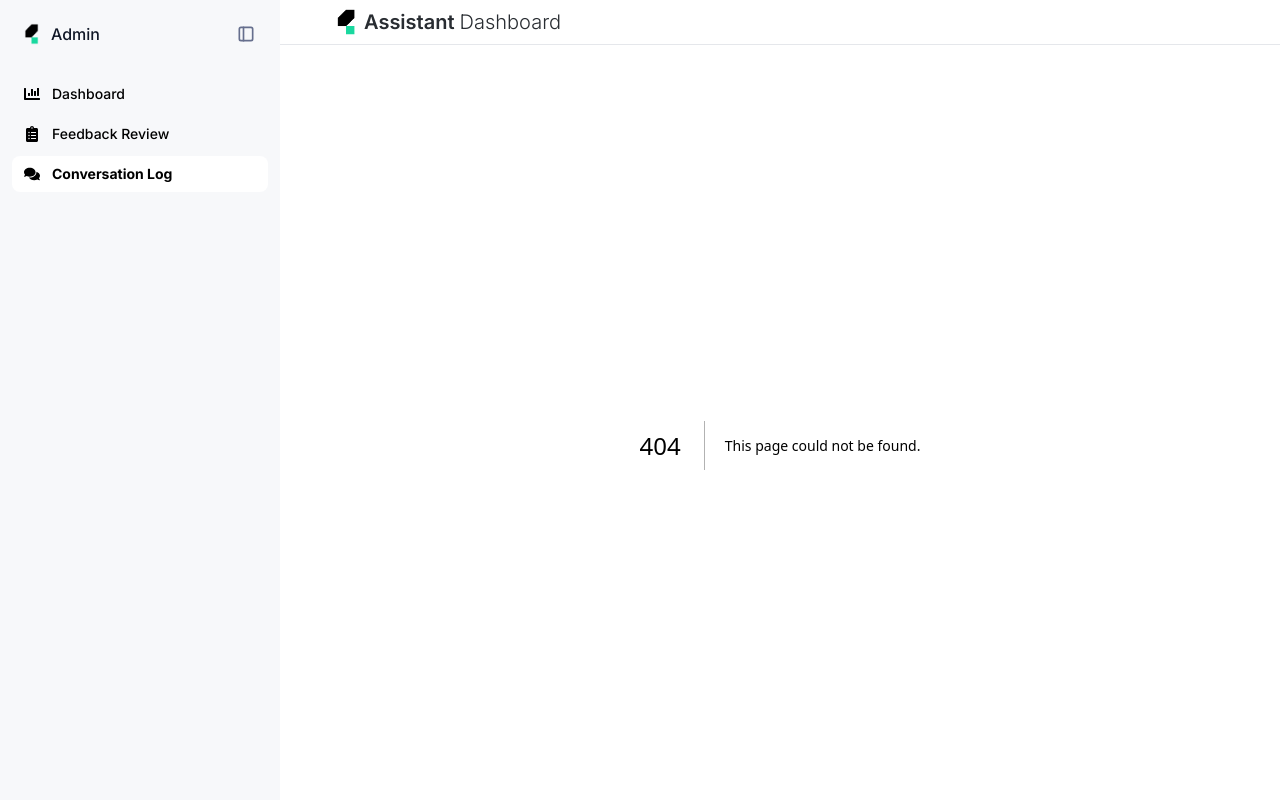
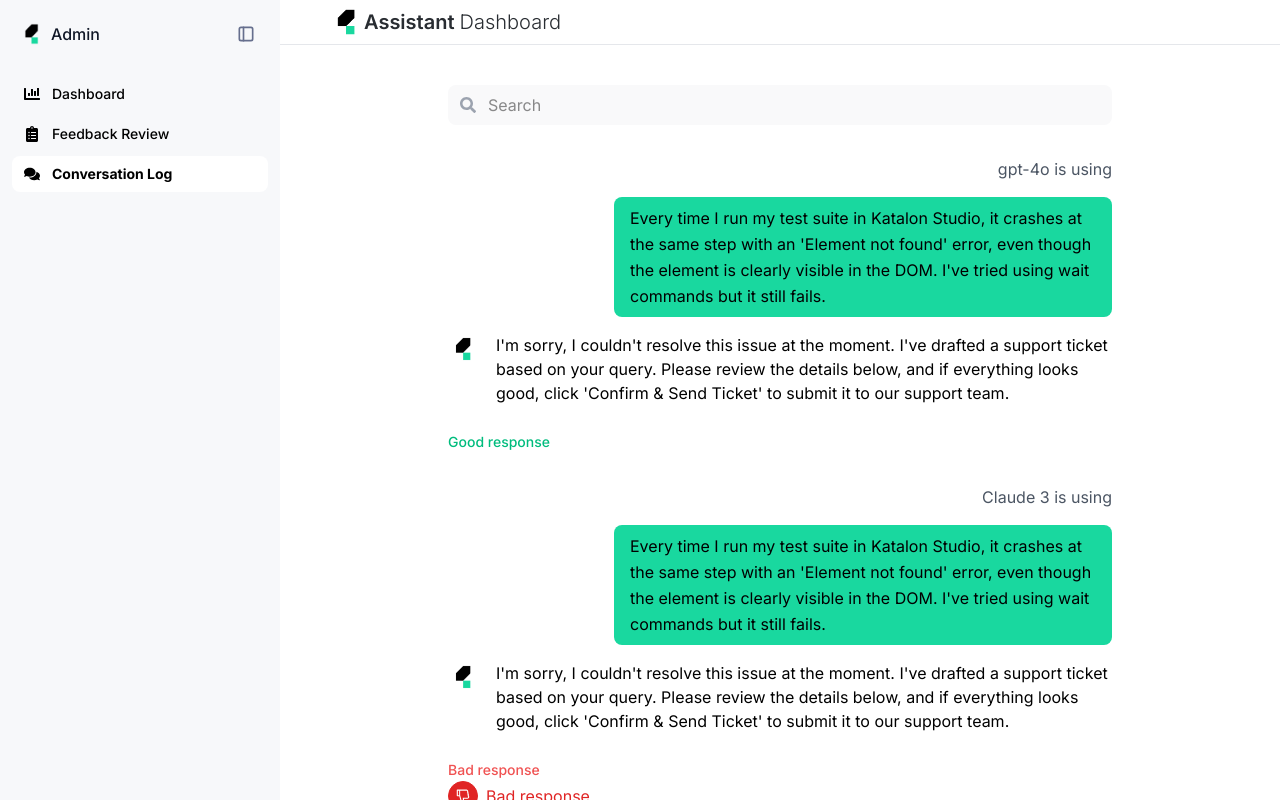
Before and after one commit to tpkdoan/Katalon-Dashboard, a Next.js app in the folder katalon-dashboard/: page /conversation/1 in a window 1280 px wide. Before the commit this address had no page. Built offline with nearby package versions, Linux system fonts and the light colour scheme.

Commit message:
Conversation Log Detail Page

```diff
--- /dev/null
+++ b/katalon-dashboard/app/components/ChatWidget.module.css
@@ -0,0 +1,139 @@
+.closeButton {
+  padding: 0.25rem;
+  border-radius: 9999px;
+  cursor: pointer;
+  background: none;
+  border: none;
+}
+
+.closeIcon {
+  width: 1.25rem;
+  height: 1.25rem;
+  color: white;
+}
+
+.closeIconForFeedbackForm {
+  width: 1.25rem;
+  height: 1.25rem;
+  color: black;
+  cursor: pointer;
+}
+
+.chatMessages {
+  flex: 1;
+  overflow-y: auto;
+  padding: 1.5rem 1rem 2rem;
+  background-color: white;
+}
+
+
+.searchContainer {
+  max-width: 100%;
+  background-color: rgb(255, 255, 255);
+  flex-shrink: 0;
+  margin: 0px 16px 0px;
+  border: none;
+  border-radius: 28px;
+}
+
+.chatButton {
+  width: 3.5rem;
+  height: 3.5rem;
+  background-color: #10b981;
+  border-radius: 9999px;
+  box-shadow: 0 10px 15px rgba(0, 0, 0, 0.1);
+  display: flex;
+  align-items: center;
+  justify-content: center;
+  transition: all 0.3s ease;
+  border: none;
+}
+
+.chatButton:hover {
+  background-color: #059669;
+}
+
+.chatHeader {
+  background-color: #5959eb;
+  border-top-left-radius: 0.75rem;
+  border-top-right-radius: 0.75rem;
+  padding: 0.75rem 1rem;
+  display: flex;
+  align-items: center;
+  justify-content: space-between;
+  cursor: pointer;
+}
+
+.headerLeft {
+  display: flex;
+  align-items: center;
+  gap: 0.5rem;
+}
+
+.logoWrapper {
+  width: 40px;
+  height: 40px;
+  background-color: white;
+  border-radius: 50%;
+  overflow: hidden;
+  position: relative;
+  display: flex;
+  align-items: center;
+  justify-content: center;
+  flex-shrink: 0;
+  box-shadow: 0 0 4px rgba(0, 0, 0, 0.1);
+}
+
+.logo {
+  border-radius: 9999px;
+}
+
+.title {
+  color: white;
+  font-weight: 700;
+  font-size: 1rem;
+  line-height: 1.25rem;
+}
+
+.titleForFeedbackForm {
+  color: black;
+  font-weight: 700;
+  font-size: 1rem;
+  line-height: 1.25rem;
+}
+
+.submitButton {
+  background-color: #10b981;
+  border-radius: 0.75rem;
+  padding: 0.5rem 1rem;
+  transition: all 0.3s ease;
+  border: none;
+  font-weight: 600;
+  color: white;
+  cursor: pointer;
+}
+.submitButton:hover {
+  background-color: #059669;
+}
+
+.bubbleWrapper {
+  display: flex;
+  justify-content: flex-end;
+  margin-top: 1.25rem;  /* mt-5 */
+  margin-bottom: 2.5rem; /* mb-10 */
+}
+
+.message {
+  color: black;
+  font-size: 1rem; /* text-md */
+  line-height: 1.625;
+  border-radius: 0.5rem; /* rounded-lg */
+  background-color: #19D89F;
+  padding: 0.5rem 1rem; /* p-2 px-4 */
+  max-width: 75%;
+  word-break: break-word;
+  overflow-wrap: anywhere;
+}
+
+/* light mode support */
+@media (prefers-color-scheme: light) {}
--- /dev/null
+++ b/katalon-dashboard/app/components/ConservationLogDetail.tsx
@@ -0,0 +1,148 @@
+"use client";
+import { useState, useEffect } from "react";
+import { AiOutlineLike, AiOutlineDislike } from "react-icons/ai";
+import { FaSearch } from "react-icons/fa";
+import Image from "next/image";
+import styles from "./ChatWidget.module.css";
+interface ConversationDetail {
+  id: string;
+  conversationId: string;
+}
+
+interface Message {
+  model: string;
+  userQuestion: string;
+  aiResponse: string;
+  type: "good" | "bad";
+}
+
+export function ConversationLogDetail({ conversationId }: { conversationId: string }) {
+  const [conversation, setConversation] = useState<Message[]>([]);
+  const [isLoading, setIsLoading] = useState(true);
+  const [searchTerm, setSearchTerm] = useState("");
+
+  useEffect(() => {
+    // Simulate loading conversation details
+    const loadConversationDetails = async () => {
+      setIsLoading(true);
+      await new Promise((resolve) => setTimeout(resolve, 800));
+
+      // Mock data for conversation detail
+      const mockMessages: Message[] = [
+        {
+          model: "gpt-4o is using",
+          userQuestion:
+            "Every time I run my test suite in Katalon Studio, it crashes at the same step with an 'Element not found' error, even though the element is clearly visible in the DOM. I've tried using wait commands but it still fails.",
+          aiResponse:
+            "I'm sorry, I couldn't resolve this issue at the moment. I've drafted a support ticket based on your query. Please review the details below, and if everything looks good, click 'Confirm & Send Ticket' to submit it to our support team.",
+          type: "good",
+        },
+        {
+          model: "Claude 3 is using",
+          userQuestion:
+            "Every time I run my test suite in Katalon Studio, it crashes at the same step with an 'Element not found' error, even though the element is clearly visible in the DOM. I've tried using wait commands but it still fails.",
+          aiResponse:
+            "I'm sorry, I couldn't resolve this issue at the moment. I've drafted a support ticket based on your query. Please review the details below, and if everything looks good, click 'Confirm & Send Ticket' to submit it to our support team.",
+          type: "bad",
+        },
+      ];
+
+      setConversation(mockMessages);
+      setIsLoading(false);
+    };
+
+    loadConversationDetails();
+  }, [conversationId]);
+
+  if (isLoading) {
+    return (
+      <div className="p-6">
+        <div className="animate-pulse space-y-6">
+          <div className="h-8 bg-gray-200 rounded w-1/3"></div>
+          <div className="space-y-4">
+            <div className="h-4 bg-gray-200 rounded w-1/2"></div>
+            <div className="h-4 bg-gray-200 rounded w-3/4"></div>
+            <div className="h-4 bg-gray-200 rounded w-1/2"></div>
+          </div>
+        </div>
+      </div>
+    );
+  }
+
+  if (!conversation || conversation.length === 0) {
+    return (
+      <div className="p-6">
+        <div className="text-center py-12">
+          <p className="text-gray-500">Conversation not found</p>
+        </div>
+      </div>
+    );
+  }
+
+  // Filter messages by search term
+  const filteredMessages = conversation.filter(
+    (msg) =>
+      msg.userQuestion.toLowerCase().includes(searchTerm.toLowerCase()) ||
+      msg.aiResponse.toLowerCase().includes(searchTerm.toLowerCase())
+  );
+
+  return (
+    <div className="p-10 space-y-8 md:mx-32">
+      <div className="flex-1 relative mb-8">
+        <FaSearch className="absolute left-3 top-1/2 transform -translate-y-1/2 text-gray-400 h-4 w-4" />
+        <input
+          type="text"
+          placeholder="Search"
+          value={searchTerm}
+          onChange={(e) => setSearchTerm(e.target.value)}
+          className="w-full pl-10 pr-3 py-2 rounded-lg bg-[#F9F9FA]"
+        />
+      </div>
+
+      {filteredMessages.map((msg, idx) => (
+        <div key={idx} className="space-y-4">
+          {/* Model label */}
+            <div className="flex justify-end">
+            <span className="text-md text-gray-600">{msg.model}</span>
+            </div>
+
+          {/* User message */}
+            <div className="flex justify-end">
+            <div className={styles.message}>
+                {msg.userQuestion}
+            </div>
+            </div>
+
+          {/* AI response */}
+            <div className="flex items-start gap-4 mt-4">
+                <Image src="/katalon-logo.jpg" alt="User" width={32} height={32} className={styles.logo}/>
+                <p className="text-black">{msg.aiResponse}</p>
+            </div>
+            <div className="flex items-start gap-2 mt-4">
+
+            <div>
+                <div className="mt-2">
+                {msg.type === "good" ? (
+                    <span className="text-emerald-500 font-medium text-sm">Good response</span>
+                ) : (
+                    <span className="text-red-500 font-medium text-sm">Bad response</span>
+                )}
+                {msg.type === "bad" && (
+                    <div>
+                    <div className="flex items-center gap-2 text-red-600 font-normal">
+                        <div className="border border-red-600 rounded-full p-1.5 bg-red-600 text-white">
+                            <AiOutlineDislike />
+                        </div>
+                        Bad response
+                    </div>
+
+                </div>
+                )}
+                </div>
+            </div>
+            </div>
+        </div>
+      ))}
+    </div>
+  );
+}
--- /dev/null
+++ b/katalon-dashboard/app/conversation/[id]/page.tsx
@@ -0,0 +1,6 @@
+import {ConversationLogDetail} from "../../components/ConservationLogDetail";
+
+// TEMP: force override PageProps constraint
+export default function ConversationDetailPage({ params }: any) {
+    return <ConversationLogDetail conversationId={params.id} />;
+}
--- a/katalon-dashboard/app/conversation/page.tsx
+++ b/katalon-dashboard/app/conversation/page.tsx
@@ -1,8 +1,13 @@
+"use client";
 import { ConversationLog } from "./../components/ConversationLog";
+import { useRouter } from "next/navigation";
 
 export default function ConversationPage() {
-    return (
-            <ConversationLog />
-    )
+    const router = useRouter();
 
+    const handleSelect = (id: string) => {
+        router.push(`/conversation/${id}`);
+    };
+
+    return <ConversationLog onFeedbackSelect={handleSelect} />;
 }
```
